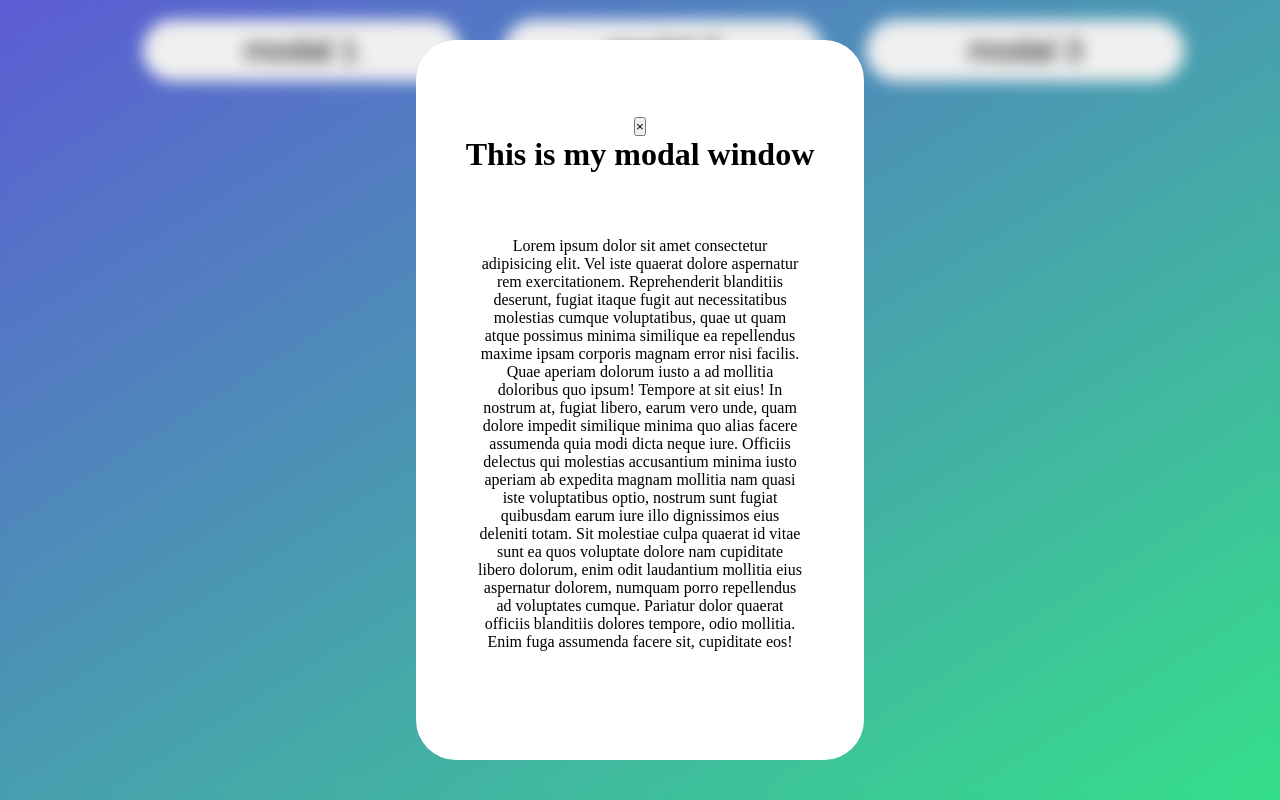
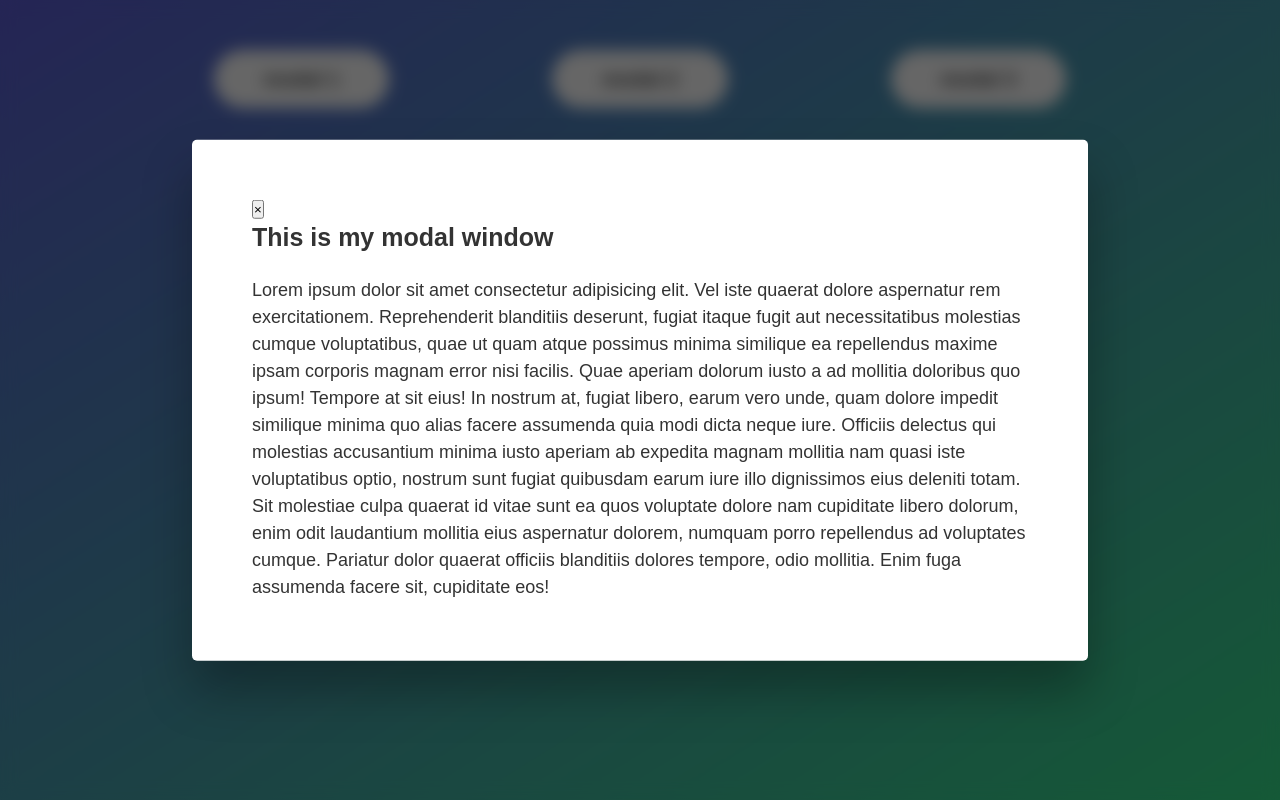
Before and after one commit to UjjawalGu/Modal--window, a plain HTML site: page index.html in a window 1280 px wide. Both pictures are taken after a click on the button "modal 1". Drawn offline with Linux system fonts and the light colour scheme.

Commit message:
Update style.css

```diff
--- a/style.css
+++ b/style.css
@@ -1,74 +1,73 @@
 *{
     margin: 0;
     padding: 0;
+    box-sizing: inherit;
+}
+
+html{
+    font-size: 62.5%;
   box-sizing: border-box;
 }
 body{
+
+
+
+    font-family: sans-serif;
+  color: #333;
+  line-height: 1.5;
+  height: 100vh;
+  position: relative;
+  display: flex;
+  align-items: flex-start;
+  justify-content: center;
   background: linear-gradient(to right bottom, rgb(92, 92, 212) 0%, rgb(53, 223, 138) );
-    height: 100vh;
-    width: 100%;
 
-    background-repeat: no-repeat;
-    background-size: cover;
 }
 .btn{
-    padding: 10px;
-    padding-left: 100px;
-    padding-right: 100px;
-    border-radius: 80px;
-    border: 2px solid #fff;
-    margin: 20px;
+    font-size: 2rem;
+    font-weight: 600;
+    padding: 1.75rem 5rem;
+    margin: 5rem 8rem;
+    border: none;
+    background-color: #fff;
+    color: #444;
+    border-radius: 10rem;
     cursor: pointer;
-    display: inline-block;
-    font-size: 2rem;
-    position: relative;
-    top: 50%;
-    left: 22%;
-    transform: translate(-50%);
 
 }
 .modal{
-    background-color: #fff;
-    padding: 30px;
-    display: flex;
-    justify-content: center;
-    align-items: center;
-    height: 90vh;
-    width: 35vw;
     position: absolute;
   top: 50%;
   left: 50%;
   transform: translate(-50%, -50%);
-    border-radius: 40px;
+  width: 70%;
+
+  background-color: white;
+  padding: 6rem;
+  border-radius: 5px;
+  box-shadow: 0 3rem 5rem rgba(0, 0, 0, 0.3);
   z-index: 10;
-    flex-direction: column;
 
 
 
 }
-.heading{
-    padding-bottom: 2rem;
-    text-align: center;
+h1 {
+    font-size: 2.5rem;
+    margin-bottom: 2rem;
+  }
 
-
-
-}
-.text{
-    text-align: center;
-    font-size: 1rem;
-    padding: 2rem;
-
-
-
+  p {
+    font-size: 1.8rem;
   }
 
 .overlay{
-  backdrop-filter: blur(8px);
     position: absolute;
     top: 0;
     left: 0;
+    width: 100%;
     height: 100%;
-  width: 100%;
+    background-color: rgba(0, 0, 0, 0.6);
+    backdrop-filter: blur(8px);
     z-index: 5;
 
 
@@ -77,6 +76,3 @@ body{
 } .hidden{
      display: none;
  }
-@media .modal{
-
-}
```
Lines whose indentation alone changed are shown as unchanged.
